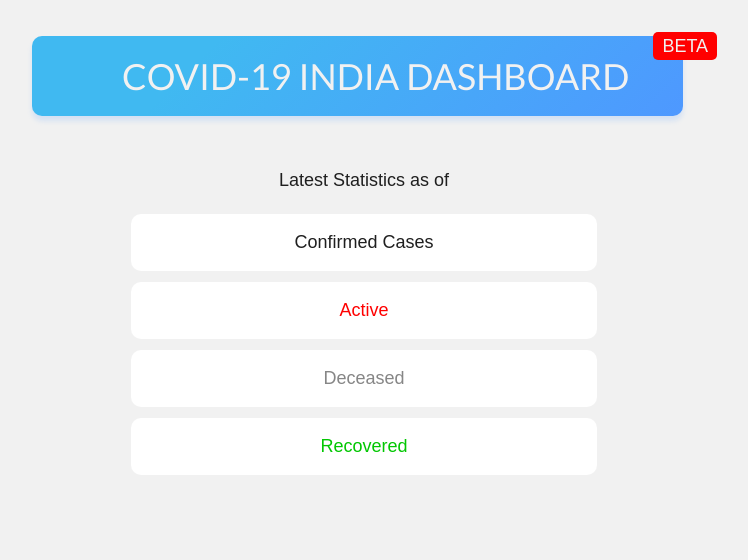
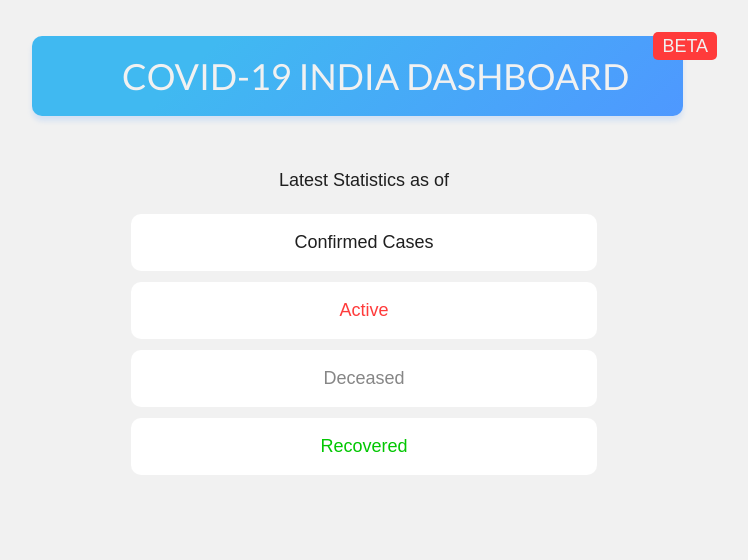
Before and after one commit to JaskiratOberoi/Covid19-India, a Flask app: page / in a window 1280 px wide. Shown: the top 560 px of the page, without its empty margins (276-1024 px from the left). Run offline with Flask 2, Linux system fonts and the light colour scheme; data that the repository does not hold is empty; some web fonts are replaced.

Commit message:
Red -> Crimson

```diff
--- a/static/style.css
+++ b/static/style.css
@@ -38,7 +38,7 @@ header .heading {
 
 header::after {
   content: "BETA";
-  background-color: #ff0000;
+  background-color: #ff3b3b;
   color: #f1f1f1;
   border-radius: 5px;
   position: relative;
@@ -86,7 +86,7 @@ header::after {
 }
 
 .content p .actives {
-  color: red;
+  color: #ff3b3b;
 }
 
 .content p .deceased {
--- a/static/style.scss
+++ b/static/style.scss
@@ -37,7 +37,7 @@ header {
 
   &::after {
     content: "BETA";
-    background-color: #ff0000;
+    background-color: #ff3b3b;
     color: #f1f1f1;
     border-radius: 5px;
     position: relative;
@@ -82,7 +82,7 @@ header {
 
   p {
     .actives {
-      color: red;
+      color: #ff3b3b;
     }
 
     .deceased {
```
Also changed, not shown: 1 other file.
